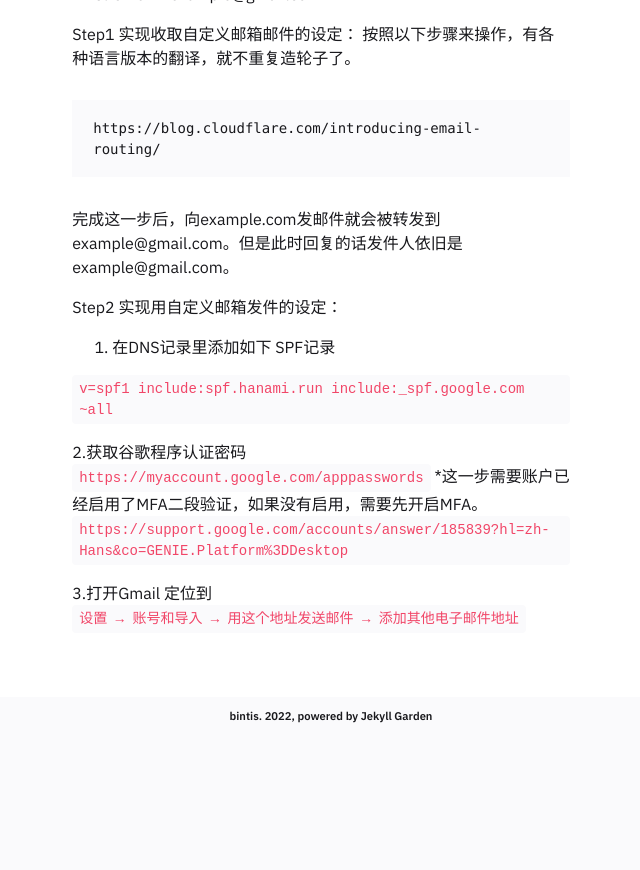
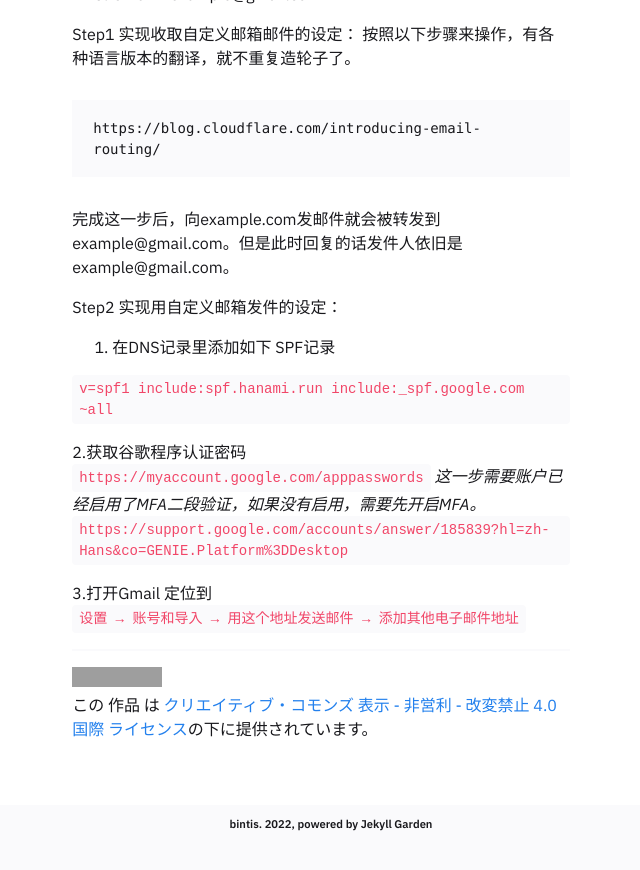
Before and after one commit to bintis/-bintis.github.io, a Jekyll site: the page built from _notes/Public/玩转域名系列之完全Serverless邮件服务器.md, in a window 1280 px wide and 900 px high, scrolled down 832 px. Shown: the top 870 px of the window, without its empty margins (319-959 px from the left). Built offline with Jekyll 4.4.1, drawn with Linux system fonts in a browser that asks for light colours; before the commit the page ends 1624 px from its top, so only the background shows below that; grey boxes are pictures that could not be loaded.

Commit message:
New Blog

```diff
--- a/_notes/Public/玩转域名系列之完全Serverless邮件服务器.md
+++ b/_notes/Public/玩转域名系列之完全Serverless邮件服务器.md
@@ -43,9 +43,15 @@ Step2  实现用自定义邮箱发件的设定：
 
 2.获取谷歌程序认证密码
 `https://myaccount.google.com/apppasswords`
-*这一步需要账户已经启用了MFA二段验证，如果没有启用，需要先开启MFA。
+*这一步需要账户已经启用了MFA二段验证，如果没有启用，需要先开启MFA。*
 `https://support.google.com/accounts/answer/185839?hl=zh-Hans&co=GENIE.Platform%3DDesktop`
 
 
 3.打开Gmail
 定位到 `设置 → 账号和导入 → 用这个地址发送邮件 → 添加其他电子邮件地址`
+
+
+
+
+---
+<a rel="license" href="http://creativecommons.org/licenses/by-nc-nd/4.0/"><img alt="クリエイティブ・コモンズ・ライセンス" style="border-width:0" src="https://i.creativecommons.org/l/by-nc-nd/4.0/88x31.png" /></a><br />この 作品 は <a rel="license" href="http://creativecommons.org/licenses/by-nc-nd/4.0/">クリエイティブ・コモンズ 表示 - 非営利 - 改変禁止 4.0 国際 ライセンス</a>の下に提供されています。
```
